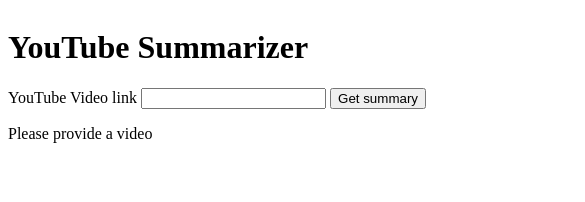
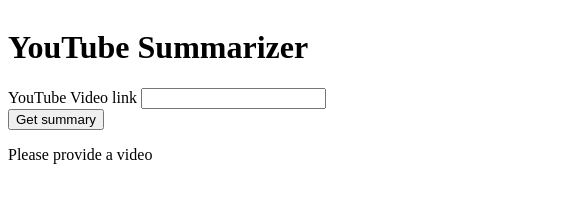
Before and after one commit to 20jasper/youtube-summarizer-server, a plain HTML site: page public/index.html in a window 390 px wide. Shown: the top 202 px of the page, 585 px wide, since content can reach past the window. Drawn offline with nearby package versions, Linux system fonts and the light colour scheme.

Commit message:
use max width instead of width for mobile

```diff
--- a/public/index.html
+++ b/public/index.html
@@ -6,7 +6,7 @@
     <title>YouTube Summarizer</title>
     <style>
       main {
-        width: 100ch;
+        max-width: 100ch;
         display: flex;
         justify-content: center;
         flex-direction: column;
```
